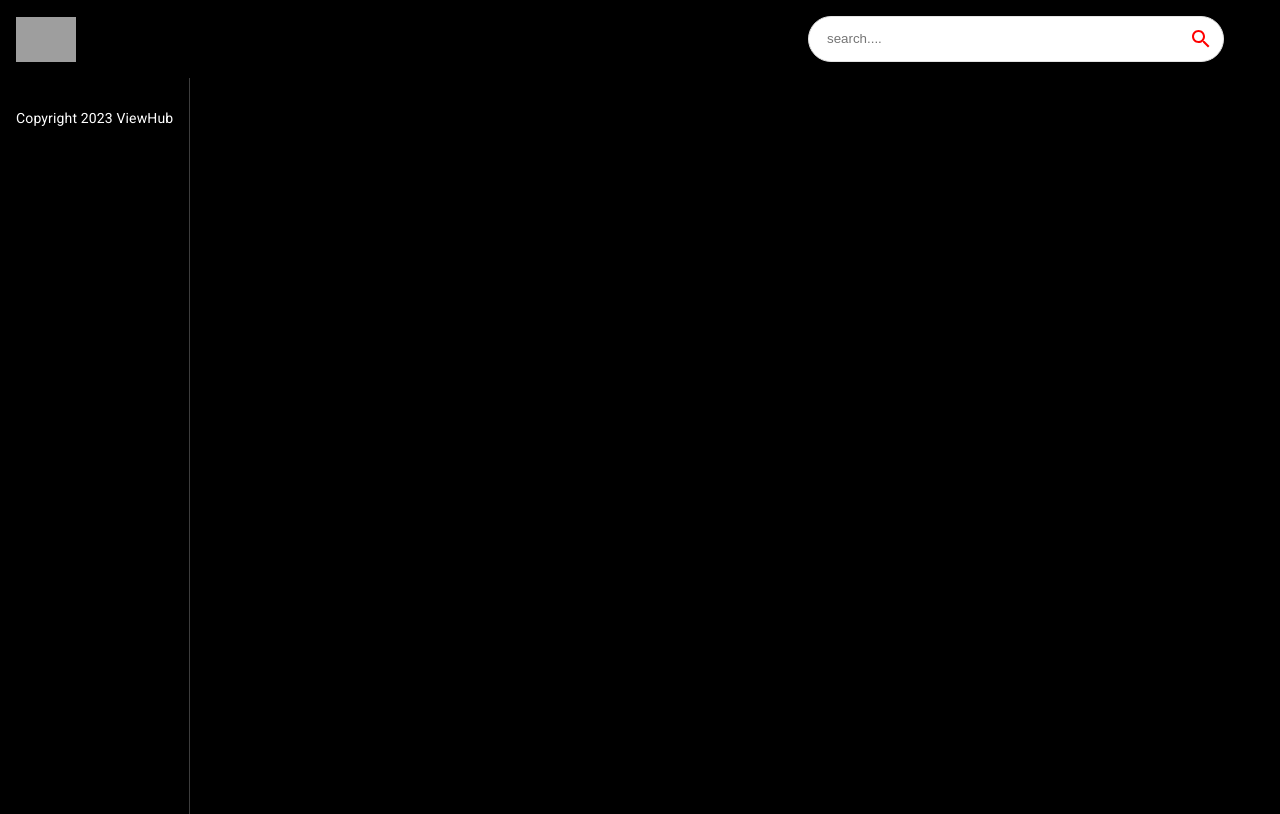
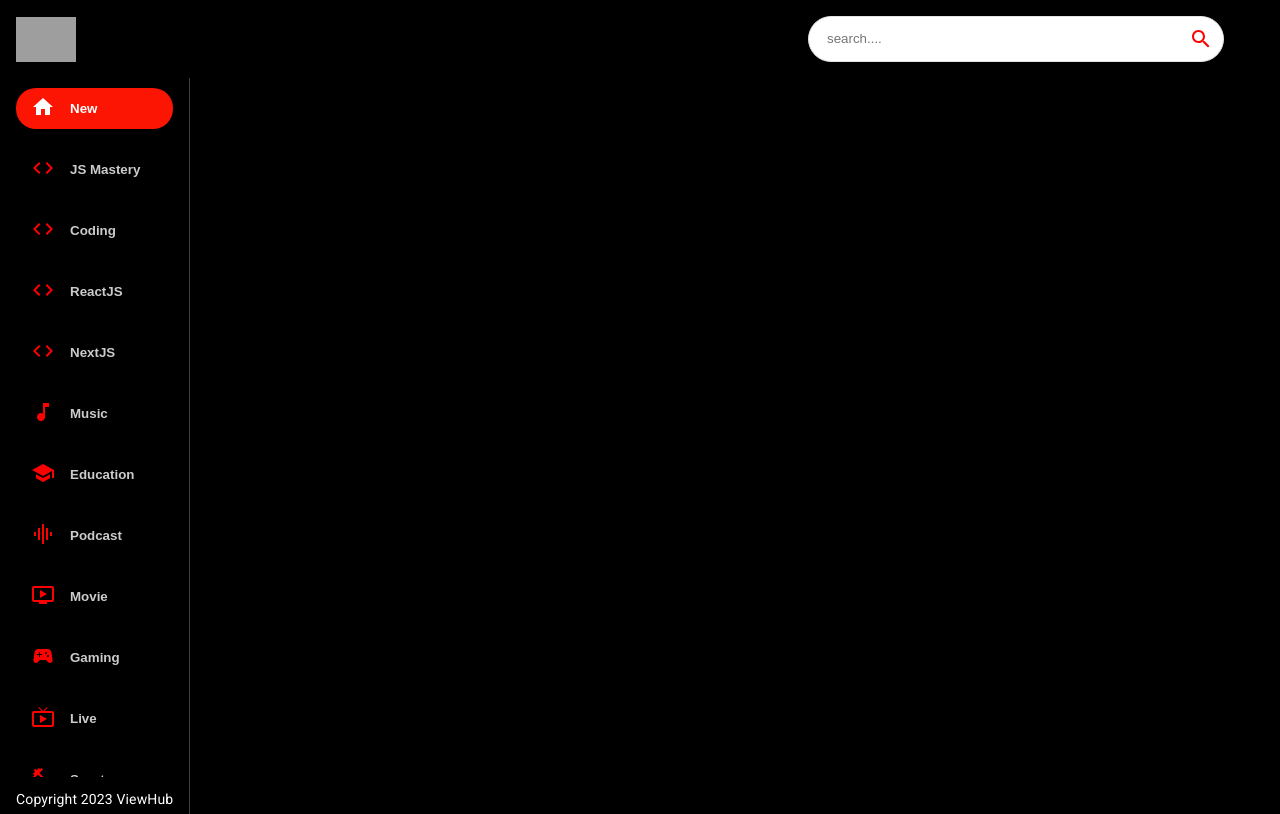
Before and after one commit to MursaleenShah/Youtube_clone, a React (Create React App) app: page / in a window 1280 px wide. Built offline with nearby package versions, Linux system fonts and the light colour scheme; grey boxes are pictures that could not be loaded.

Commit message:
Add Sidebar UI

```diff
--- a/src/components/Feed.jsx
+++ b/src/components/Feed.jsx
@@ -1,12 +1,13 @@
 import {useState, useEffect} from 'react';
 import { Box, Stack , Typography } from '@mui/material';
+import Sidebar from './Sidebar';
 
 export default function Feed() {
   return (
     <Stack sx={{ flexDirection:{sx:"column",md:"row"}}}>
       <Box sx={{height:{sx:'auto',md:'92vh'},borderRight:'1px solid #3d3d3d',
     px:{sx:0,md:2}}}>
-      sidebar
+      <Sidebar/>
       <Typography className='copyright' variant='body2'
       sx={{mt:1.5, color:"#fff"}}>
         Copyright 2023 ViewHub
--- /dev/null
+++ b/src/components/Sidebar.jsx
@@ -0,0 +1,43 @@
+import { Stack } from "@mui/material";
+import { categories } from "../utils/constants";
+
+export default function Sidebar() {
+  const selectedCategory = "New";
+  return (
+    <Stack
+      direction="row"
+      sx={{
+        overflowY: "auto",
+        height: { sx: "auto", md: "95%" },
+        flexDirection: { md: "column" },
+      }}
+    >
+      {categories.map((category) => (
+        <button
+          className="category-btn"
+          style={{
+            background: category.name === selectedCategory && "#FC1503",
+            color: "white",
+          }}
+          key={category.name}
+        >
+          <span
+            style={{
+              color: category.name === selectedCategory ? "white" : "red",
+              marginRight: "15px",
+            }}
+          >
+            {category.icon}
+          </span>
+          <span
+            style={{
+              opacity: category.name === selectedCategory ? "1" : "0.8",
+            }}
+          >
+            {category.name}
+          </span>
+        </button>
+      ))}
+    </Stack>
+  );
+}
--- a/src/components/index.js
+++ b/src/components/index.js
@@ -4,3 +4,4 @@
 export {default as Feed} from './Feed';
 export {default as SearchFeed} from './SearchFeed';
 export {default as SearchBar} from './SearchBar';
+export {default as Sidebar} from './Sidebar';
```
